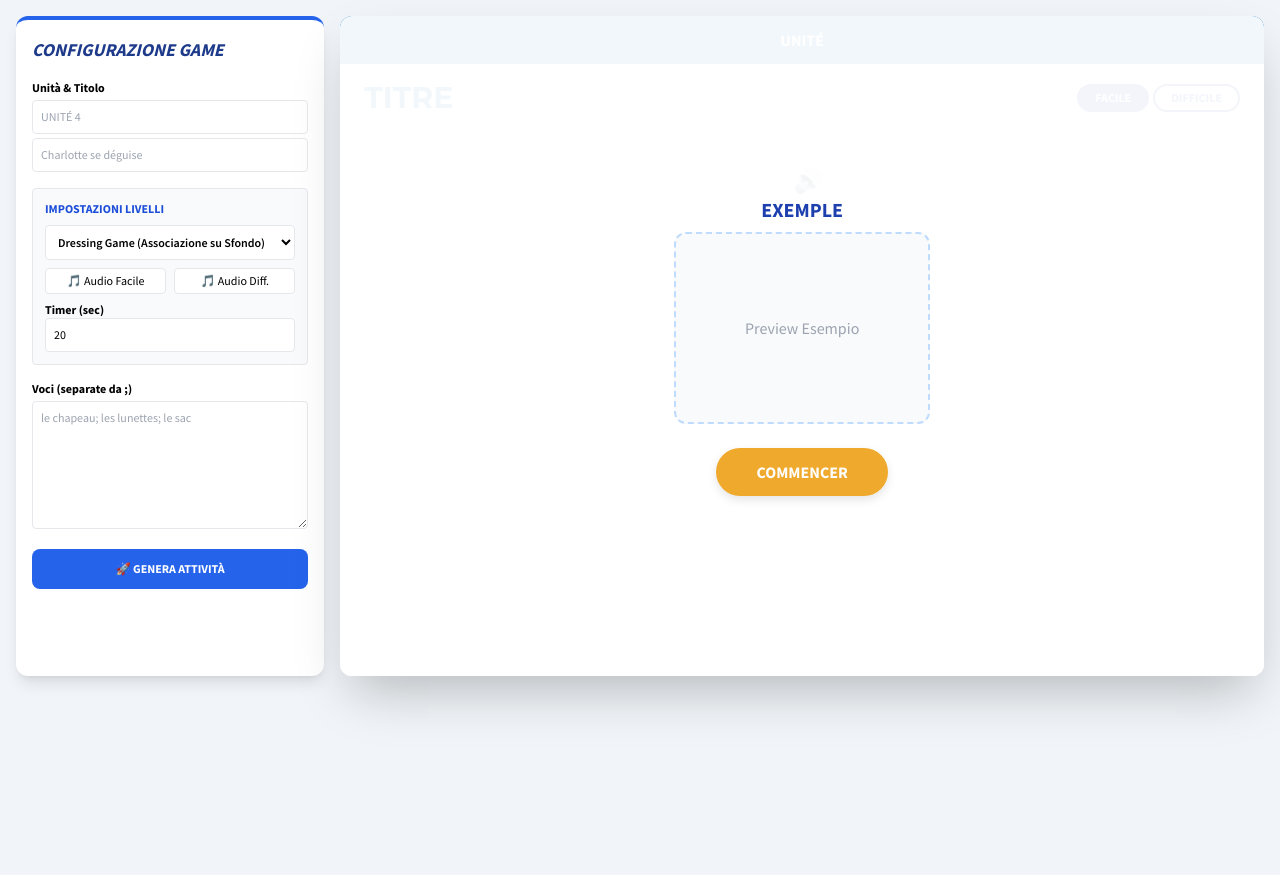
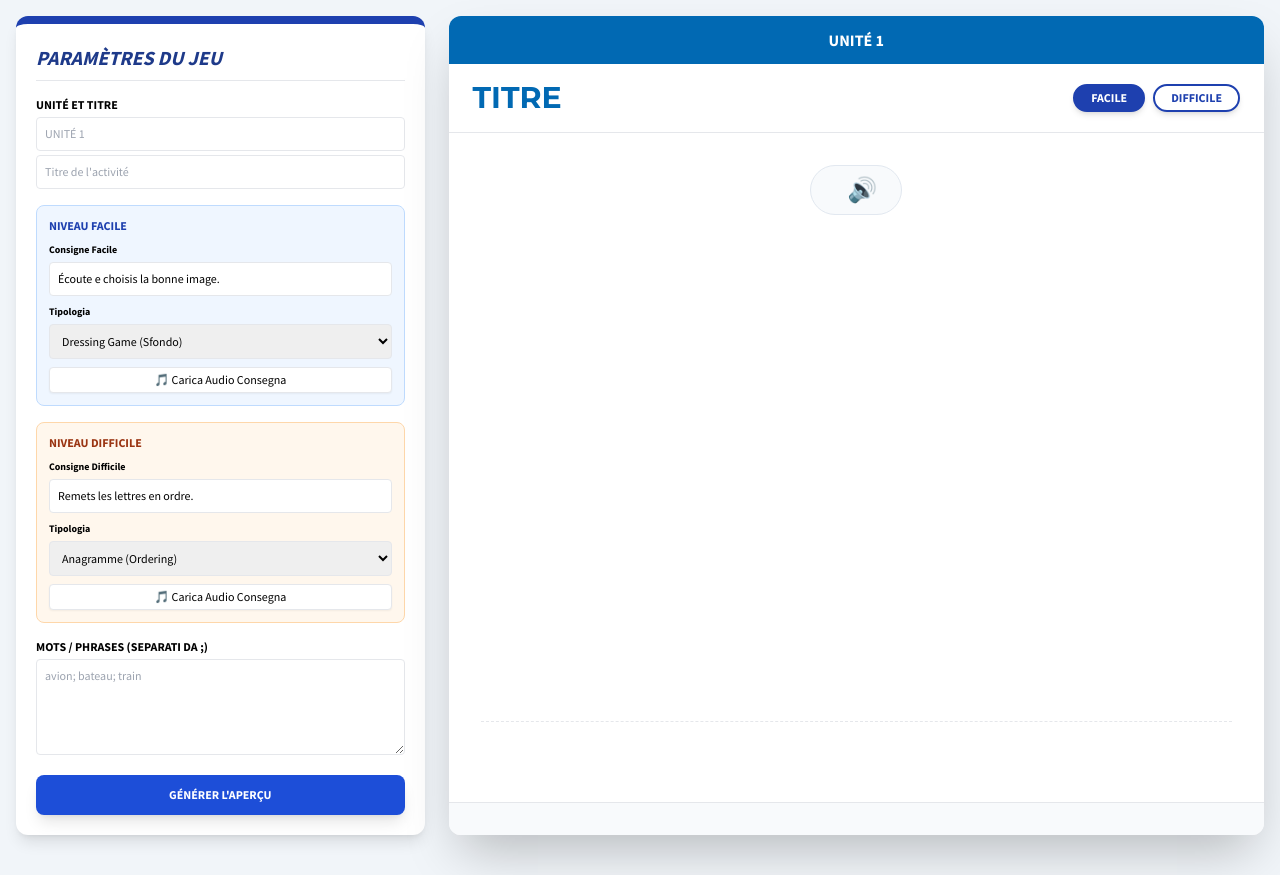
Before and after one commit to pietroputignano/strumento-didattico-ai, a Flask app: page / in a window 1280 px wide. Run offline with Flask 3, Linux system fonts and the light colour scheme; some libraries are stand-ins or nearby versions.

Commit message:
Update index.html

```diff
--- a/templates/index.html
+++ b/templates/index.html
@@ -3,7 +3,7 @@
 <head>
     <meta charset="UTF-8">
     <meta name="viewport" content="width=device-width, initial-scale=1.0">
-    <title>Loustics Game Studio Pro</title>
+    <title>Loustics Studio - Full Factory</title>
     <script src="https://cdn.tailwindcss.com"></script>
     <script src="https://cdn.jsdelivr.net/npm/sortablejs@1.15.0/Sortable.min.js"></script>
     <script src="https://cdn.jsdelivr.net/npm/canvas-confetti@1.5.1/dist/confetti.browser.min.js"></script>
@@ -14,106 +14,90 @@
             --hfle-success: #8dc549; --hfle-error: #d84157;
         }
         body { font-family: 'Source Sans Pro', sans-serif; background-color: #f1f5f9; }
-
-        /* Hachette Title Shadow Effect */
         .h-titre {
             font-family: 'Montserrat', sans-serif; font-weight: 700; color: var(--hfle-blue);
             text-shadow: rgb(255, 255, 255) 4px 0px 0px, rgb(255, 255, 255) 3.9px 0.5px 0px, rgb(255, 255, 255) 3.8px 1px 0px;
         }
-
         .h-unite-bar { background-color: var(--hfle-blue); color: white; padding: 12px; text-transform: uppercase; font-weight: 700; text-align: center; }
-
-        /* Game States */
-        .cache-debut { background: rgba(255,255,255,0.95); z-index: 50; display: flex; flex-direction: column; align-items: center; justify-content: center; }
-        .timer-box { background: #DAF8FF; border-radius: 99rem; padding: 4px 15px; color: #3998C8; font-weight: bold; border: 2px solid #3998C8; }
-
-        /* Step Navigation */
         .step-pill {
-            width: 35px; height: 35px; border-radius: 10px; background: #7CB5DD; color: white;
-            display: flex; align-items: center; justify-content: center; font-weight: 700; cursor: pointer; transition: 0.2s;
+            width: 32px; height: 32px; border-radius: 10px; background: #7CB5DD; color: white;
+            display: flex; align-items: center; justify-content: center; font-weight: 700; cursor: pointer;
         }
-        .step-pill.active { background-color: var(--hfle-blue); transform: scale(1.1); }
+        .step-pill.active { background-color: var(--hfle-blue); }
         .step-pill.completed { background-color: var(--hfle-success); }
-        .step-pill.error { background-color: var(--hfle-error); }
-
-        /* Dressing Game Specifics */
-        .drop-zone-dressing { position: absolute; border: 2px dashed rgba(1, 105, 179, 0.3); border-radius: 10px; transition: 0.3s; }
-        .drop-zone-dressing.active { background: rgba(141, 197, 73, 0.2); border-color: var(--hfle-success); }
-
-        /* UI Elements */
-        .btn-commencer { background-color: var(--hfle-orange); color: white; padding: 12px 40px; border-radius: 99rem; font-weight: 700; box-shadow: 0 4px 10px rgba(0,0,0,0.1); }
-        .btn-commencer:hover { background-color: #C66A26; }
+        .btn-commencer { background-color: var(--hfle-orange); color: white; padding: 12px 40px; border-radius: 99rem; font-weight: 700; }
+        /* Stile Cruciverba */
+        .cw-cell { width: 40px; height: 40px; border: 1px solid var(--hfle-blue); text-align: center; font-weight: bold; text-transform: uppercase; }
     </style>
 </head>
-<body class="p-2 md:p-4">
+<body class="p-4">
 
-    <div class="max-w-[1400px] mx-auto flex flex-col lg:flex-row gap-4">
-        <div class="lg:w-1/4 bg-white p-4 rounded-xl shadow-lg border-t-4 border-blue-600 overflow-y-auto max-h-[95vh] text-xs">
-            <h2 class="text-lg font-bold text-blue-900 mb-4 uppercase italic">Configurazione Game</h2>
+    <div class="max-w-[1500px] mx-auto flex flex-col lg:flex-row gap-6">
+        <div class="lg:w-1/3 bg-white p-5 rounded-xl shadow-lg border-t-8 border-blue-800 overflow-y-auto max-h-[95vh] text-xs">
+            <h2 class="text-xl font-bold text-blue-900 mb-4 uppercase italic border-b pb-2">Paramètres du Jeu</h2>
 
             <div class="space-y-4">
-                <div><p class="font-bold mb-1">Unità & Titolo</p>
-                    <input id="in-unite" type="text" class="w-full p-2 border rounded mb-1" placeholder="UNITÉ 4">
-                    <input id="in-titre" type="text" class="w-full p-2 border rounded" placeholder="Charlotte se déguise">
+                <div><p class="font-bold uppercase mb-1">Unité et Titre</p>
+                    <input id="in-unite" type="text" class="w-full p-2 border rounded mb-1" placeholder="UNITÉ 1">
+                    <input id="in-titre" type="text" class="w-full p-2 border rounded" placeholder="Titre de l'activité">
                 </div>
 
-                <div class="p-3 bg-slate-50 rounded border">
-                    <p class="font-bold text-blue-700 uppercase mb-2">Impostazioni Livelli</p>
-                    <select id="type-game" class="w-full p-2 border rounded bg-white mb-2 font-semibold">
-                        <option value="dressing">Dressing Game (Associazione su Sfondo)</option>
-                        <option value="domino">Domino Chain (Testo -> Immagine)</option>
-                        <option value="anagramme">Anagramme (Letter Ordering)</option>
+                <div class="p-3 bg-blue-50 rounded-lg border border-blue-200">
+                    <p class="font-bold text-blue-800 uppercase mb-2">Niveau Facile</p>
+                    <p class="font-bold text-[10px] mb-1">Consigne Facile</p>
+                    <input id="con-f" type="text" class="w-full p-2 border rounded mb-2" value="Écoute e choisis la bonne image.">
+                    <p class="font-bold text-[10px] mb-1">Tipologia</p>
+                    <select id="type-f" class="w-full p-2 border rounded mb-2">
+                        <option value="dressing">Dressing Game (Sfondo)</option>
+                        <option value="rebus">Texte Rébus (Texte à trous)</option>
+                        <option value="domino">Domino Chain</option>
                     </select>
-                    <div class="flex gap-2 mb-2">
-                        <button onclick="pickAud('con-f')" class="flex-1 p-1 bg-white border rounded">🎵 Audio Facile</button>
-                        <button onclick="pickAud('con-d')" class="flex-1 p-1 bg-white border rounded">🎵 Audio Diff.</button>
-                    </div>
-                    <p class="font-bold">Timer (sec)</p>
-                    <input id="timer-val" type="number" class="w-full p-2 border rounded" value="20">
+                    <button onclick="pickAud('con-f')" class="bg-white border p-1 rounded w-full shadow-sm">🎵 Carica Audio Consegna</button>
+                </div>
+
+                <div class="p-3 bg-orange-50 rounded-lg border border-orange-200">
+                    <p class="font-bold text-orange-800 uppercase mb-2">Niveau Difficile</p>
+                    <p class="font-bold text-[10px] mb-1">Consigne Difficile</p>
+                    <input id="con-d" type="text" class="w-full p-2 border rounded mb-2" value="Remets les lettres en ordre.">
+                    <p class="font-bold text-[10px] mb-1">Tipologia</p>
+                    <select id="type-d" class="w-full p-2 border rounded mb-2">
+                        <option value="anagramme">Anagramme (Ordering)</option>
+                        <option value="crossword">Mots Croisés (Cruciverba)</option>
+                        <option value="loto">Loto des Directions</option>
+                    </select>
+                    <button onclick="pickAud('con-d')" class="bg-white border p-1 rounded w-full shadow-sm">🎵 Carica Audio Consegna</button>
                 </div>
 
                 <div>
-                    <p class="font-bold mb-1">Voci (separate da ;)</p>
-                    <textarea id="items-list" class="w-full h-32 p-2 border rounded" placeholder="le chapeau; les lunettes; le sac"></textarea>
+                    <p class="font-bold uppercase mb-1">Mots / Phrases (separati da ;)</p>
+                    <textarea id="items-list" class="w-full h-24 p-2 border rounded" placeholder="avion; bateau; train"></textarea>
                 </div>
             </div>
 
-            <button onclick="initGenerator()" class="w-full mt-4 bg-blue-600 text-white py-3 rounded-lg font-bold hover:bg-blue-700 transition">🚀 GENERA ATTIVITÀ</button>
+            <button onclick="initGame()" class="w-full mt-4 bg-blue-700 text-white py-3 rounded-lg font-bold shadow-lg">GÉNÉRER L'APERÇU</button>
         </div>
 
-        <div id="game-container" class="lg:w-3/4 bg-white rounded-xl shadow-2xl overflow-hidden flex flex-col min-h-[660px] relative">
-
-            <div id="intro-screen" class="absolute inset-0 cache-debut">
-                <p class="text-xl font-bold text-blue-800 mb-2 uppercase">Exemple</p>
-                <div id="example-box" class="w-64 h-48 border-2 border-dashed border-blue-200 rounded-xl mb-6 flex items-center justify-center bg-slate-50">
-                    <span class="text-gray-400">Preview Esempio</span>
-                </div>
-                <button onclick="startGame()" class="btn-commencer">COMMENCER</button>
-            </div>
-
-            <div id="res-unite" class="h-unite-bar">UNITÉ</div>
+        <div id="game-stage" class="lg:w-2/3 bg-white rounded-xl shadow-2xl overflow-hidden flex flex-col min-h-[700px] relative">
+            <div id="res-unite" class="h-unite-bar">UNITÉ 1</div>
             <div class="px-6 py-4 flex justify-between items-center border-b">
-                <h1 id="res-titre" class="h-titre text-2xl md:text-3xl">TITRE</h1>
-                <div id="timer-display" class="timer-box hidden">00:20</div>
-                <div class="flex gap-1">
-                    <button id="btn-f" onclick="setLvl('f')" class="px-4 py-1 rounded-full text-xs font-bold border-2 border-blue-800 bg-blue-800 text-white">FACILE</button>
-                    <button id="btn-d" onclick="setLvl('d')" class="px-4 py-1 rounded-full text-xs font-bold border-2 border-blue-800 text-blue-800">DIFFICILE</button>
+                <h1 id="res-titre" class="h-titre text-2xl md:text-3xl uppercase">TITRE</h1>
+                <div class="flex gap-2">
+                    <button id="btn-f" onclick="switchLevel('f')" class="px-4 py-1 rounded-full text-xs font-bold border-2 border-blue-800 bg-blue-800 text-white shadow-md">FACILE</button>
+                    <button id="btn-d" onclick="switchLevel('d')" class="px-4 py-1 rounded-full text-xs font-bold border-2 border-blue-800 text-blue-800 shadow-md">DIFFICILE</button>
                 </div>
             </div>
 
-            <div class="flex-grow flex flex-col items-center p-4 md:p-8 relative">
-                <div class="flex items-center gap-3 mb-6">
-                    <p id="res-consigne" class="italic text-gray-700 font-semibold text-lg"></p>
-                    <button onclick="playConsigne()" class="text-blue-600 text-2xl transition hover:scale-125">🔊</button>
+            <div class="p-8 flex-grow flex flex-col items-center">
+                <div class="flex items-center gap-3 mb-8 bg-slate-50 px-6 py-2 rounded-full border border-slate-200">
+                    <p id="res-consigne" class="italic text-gray-700 font-semibold"></p>
+                    <button onclick="playConsigne()" class="text-blue-600 text-2xl hover:scale-110 transition">🔊</button>
                 </div>
 
-                <div id="stage" class="w-full h-full flex flex-col items-center justify-center relative">
-                    </div>
-
-                <div id="asset-pool" class="w-full mt-auto p-4 border-t border-dashed flex flex-wrap justify-center gap-4"></div>
+                <div id="main-content" class="w-full flex flex-col items-center gap-6"></div>
+                <div id="pool" class="mt-auto p-6 w-full flex flex-wrap justify-center gap-4 border-t border-dashed"></div>
             </div>
 
-            <div id="nav-bar" class="p-4 bg-slate-50 border-t flex justify-center gap-2"></div>
+            <div id="nav-step" class="p-4 bg-slate-50 border-t flex justify-center gap-2"></div>
         </div>
     </div>
 
@@ -122,86 +106,66 @@
 
     <script>
         let items = [], dbImg = {}, dbAud = {}, curStep = 0, curLvl = 'f', status = [];
-        let timer, timeLeft = 0, activeK = "";
+        let activeKey = "";
 
-        function initGenerator() {
+        function initGame() {
             items = document.getElementById('items-list').value.split(';').map(i=>i.trim()).filter(i=>i);
-            document.getElementById('res-unite').innerText = document.getElementById('in-unite').value || "UNITÉ 1";
+            document.getElementById('res-unite').innerText = document.getElementById('in-unite').value || "UNITÉ";
             document.getElementById('res-titre').innerText = document.getElementById('in-titre').value || "ACTIVITÉ";
             status = new Array(items.length).fill('pending');
-            document.getElementById('intro-screen').classList.remove('hidden');
-            renderNav();
             loadStep(0);
-        }
-
-        function startGame() {
-            document.getElementById('intro-screen').classList.add('hidden');
-            document.getElementById('timer-display').classList.remove('hidden');
-            startTimer();
         }
 
         function loadStep(idx) {
             curStep = idx;
             renderNav();
-            const stage = document.getElementById('stage');
-            const pool = document.getElementById('asset-pool');
+            const stage = document.getElementById('main-content');
+            const pool = document.getElementById('pool');
             const word = items[idx];
-            const type = document.getElementById('type-game').value;
+            const type = curLvl === 'f' ? document.getElementById('type-f').value : document.getElementById('type-d').value;
+            const consigne = curLvl === 'f' ? document.getElementById('con-f').value : document.getElementById('con-d').value;
 
-            if(type === 'dressing') {
-                document.getElementById('res-consigne').innerText = "Écoute et déguise le personaggio.";
-                stage.innerHTML = `
-                    <div class="relative w-full max-w-md h-[400px] bg-slate-100 rounded-2xl border-4 border-white shadow-inner flex items-center justify-center overflow-hidden" onclick="pickImg('bg_game')">
-                        ${dbImg['bg_game'] ? `<img src="${dbImg['bg_game']}" class="max-h-full">` : '📷 CARICA SFONDO (Charlotte/Lupin)'}
-                        <div id="target" class="drop-zone-dressing" style="width:100px; height:100px; top:20%; left:35%;"></div>
-                    </div>
-                `;
-                pool.innerHTML = items.map(it => `
-                    <div class="w-24 h-24 bg-white border-2 border-blue-400 rounded-lg shadow-md cursor-grab flex items-center justify-center p-1" data-word="${it}" onclick="pickImg('${it}')">
-                        ${dbImg[it] ? `<img src="${dbImg[it]}" class="max-h-full">` : `<span class="text-[8px] text-center">Foto<br>${it}</span>`}
-                    </div>`).join('');
+            document.getElementById('res-consigne').innerText = consigne;
 
-                new Sortable(pool, { group: { name:'dg', pull:'clone', put:false }, sort:false });
-                new Sortable(document.getElementById('target'), { group: 'dg', onAdd: (e) => {
-                    if(e.item.getAttribute('data-word') === word) { validate(true); }
-                    else { validate(false); e.item.remove(); }
-                }});
+            if(type === 'crossword') {
+                stage.innerHTML = `<div class="grid grid-flow-col gap-1 p-4 bg-slate-100 rounded-lg">
+                    ${word.split('').map(l => `<input class="cw-cell bg-white" maxlength="1">`).join('')}
+                </div><p class="text-xs text-gray-400 mt-4">(Simulation Cruciverba basata su: ${word})</p>`;
+            } else if(type === 'rebus') {
+                stage.innerHTML = `<div class="text-xl leading-loose text-center">
+                    C'est \gap{...} \gap{...} . <br>
+                    <span class="text-sm text-gray-400">(Trascina qui sopra le immagini corrette per: ${word})</span>
+                </div>`;
+            } else {
+                stage.innerHTML = `<div class="w-48 h-48 border-4 border-blue-900 rounded-2xl flex items-center justify-center bg-white shadow-xl cursor-pointer" onclick="pickImg('${word}')">
+                    ${dbImg[word] ? `<img src="${dbImg[word]}" class="max-h-full">` : `📷 Foto ${word}`}
+                </div>`;
             }
-        }
 
-        function validate(correct) {
-            if(correct) {
-                confetti();
-                status[curStep] = 'completed';
-                new Audio(dbAud['award'] || 'https://www.soundjay.com/buttons/sounds/button-3.mp3').play();
-                setTimeout(() => { if(curStep < items.length-1) loadStep(curStep+1); else alert("FINI !"); }, 1500);
-            } else {
-                status[curStep] = 'error';
-                new Audio(dbAud['wrong'] || 'https://www.soundjay.com/buttons/sounds/button-10.mp3').play();
-            }
-            renderNav();
-        }
-
-        function startTimer() {
-            timeLeft = parseInt(document.getElementById('timer-val').value);
-            timer = setInterval(() => {
-                timeLeft--;
-                document.getElementById('timer-display').innerText = `00:${timeLeft < 10 ? '0' : ''}${timeLeft}`;
-                if(timeLeft === 4) { /* Play urgency sound */ }
-                if(timeLeft <= 0) { clearInterval(timer); alert("TEMPS ÉCOULÉ !"); }
-            }, 1000);
+            pool.innerHTML = items.map(it => `<div class="p-2 border rounded bg-white shadow cursor-grab" onclick="pickImg('${it}')">${it}</div>`).join('');
         }
 
         function renderNav() {
-            const nav = document.getElementById('nav-bar');
+            const nav = document.getElementById('nav-step');
             nav.innerHTML = items.map((_, i) => `<div class="step-pill ${i===curStep?'active':''} ${status[i]}" onclick="loadStep(${i})">${i+1}</div>`).join('');
         }
 
-        function pickImg(k) { activeK = k; document.getElementById('imgInp').click(); }
-        function pickAud(k) { activeK = k; document.getElementById('audInp').click(); }
-        function handleImg(e) { const r = new FileReader(); r.onload=(ev)=>{dbImg[activeK]=ev.target.result; loadStep(curStep);}; r.readAsDataURL(e.target.files[0]); }
-        function handleAud(e) { const r = new FileReader(); r.onload=(ev)=>{dbAud[activeK]=ev.target.result; alert("Audio MP3 salvato!");}; r.readAsDataURL(e.target.files[0]); }
-        function setLvl(l) { curLvl = l; initGenerator(); }
+        function switchLevel(l) {
+            curLvl = l;
+            document.getElementById('btn-f').className = l==='f' ? 'px-4 py-1 rounded-full text-xs font-bold border-2 border-blue-800 bg-blue-800 text-white' : 'px-4 py-1 rounded-full text-xs font-bold border-2 border-blue-800 text-blue-800';
+            document.getElementById('btn-d').className = l==='d' ? 'px-4 py-1 rounded-full text-xs font-bold border-2 border-blue-800 bg-blue-800 text-white' : 'px-4 py-1 rounded-full text-xs font-bold border-2 border-blue-800 text-blue-800';
+            initGame();
+        }
+
+        function pickImg(k) { activeKey = k; document.getElementById('imgInp').click(); }
+        function pickAud(k) { activeKey = k; document.getElementById('audInp').click(); }
+        function handleImg(e) { const r = new FileReader(); r.onload=(ev)=>{dbImg[activeKey]=ev.target.result; loadStep(curStep);}; r.readAsDataURL(e.target.files[0]); }
+        function handleAud(e) { const r = new FileReader(); r.onload=(ev)=>{dbAud[activeKey]=ev.target.result; alert("Audio MP3 salvato!");}; r.readAsDataURL(e.target.files[0]); }
+        function playConsigne() {
+            const key = curLvl === 'f' ? 'con-f' : 'con-d';
+            if(dbAud[key]) new Audio(dbAud[key]).play();
+            else { const m=new SpeechSynthesisUtterance(document.getElementById(key).value); m.lang='fr-FR'; window.speechSynthesis.speak(m); }
+        }
     </script>
 </body>
 </html>
```
